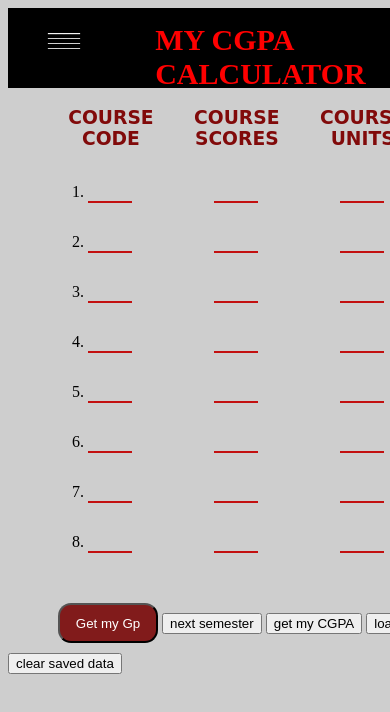
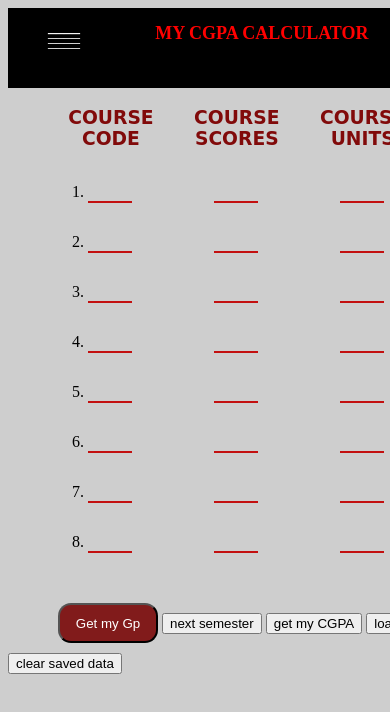
Before and after one commit to HamidTech360/cgpacalculator, a plain HTML site: page index.html in a window 390 px wide. Shown: the top 712 px of the page. Drawn offline with Linux system fonts and the light colour scheme.

Commit message:
font size

```diff
--- a/GPcalc.css
+++ b/GPcalc.css
@@ -271,6 +271,9 @@ h6{
         color: rgb(129, 10, 10);
 
     }
+    .title{
+        font-size: 18px;
+    }
 }
 
 @media screen and (min-width: 601px) and (max-width:800px){
```
